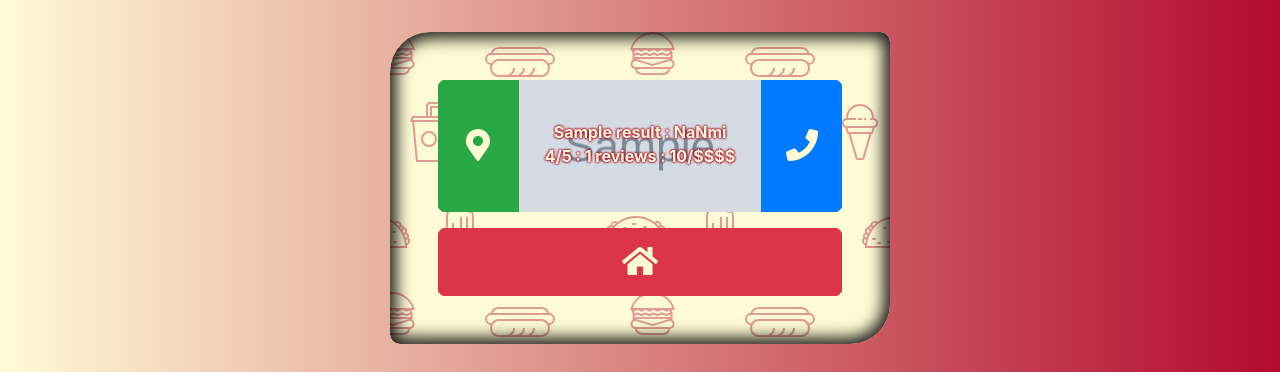
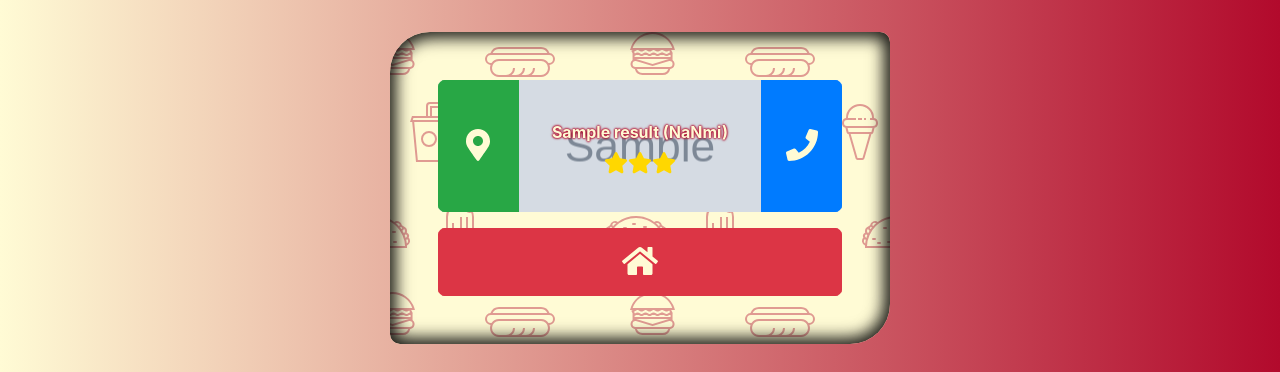
Before and after one commit to deadlysyn/chowchow, a Node server app: template views/list.ejs in a window 1280 px wide. Shown: the part 132-504 px from the top of the page. Run offline with Node 20, Linux system fonts and the light colour scheme; the template is opened without the code that fills it: most values are stand-ins (such as "Sample title", 1, 10 or a date in 2020); grey boxes marked "Sample" are stand-in pictures.

Commit message:
minor format tweaks

```diff
--- a/views/list.ejs
+++ b/views/list.ejs
@@ -14,8 +14,8 @@
                         <a class="btn btn-big btn-success" role="button" href="#" onclick="route('<%= biz.location.display_address %>');return false"><i class="fas fa-map-marker-alt fa-fw fa-2x" style="color:#fffbd5"></i></a>
                     </div>
                     <div class="list-middle text-shadow">
-                        <p><%= printer(biz.name) %> : <%= parseFloat(biz.distance / 1609.344).toFixed(1) %>mi</p>
-                        <p><%= biz.rating %>/5 : <%= biz.review_count %> <a href="<%= biz.url %>">reviews</a> : <%= biz.price %>/$$$$</p>
+                        <p><%= printer(biz.name) %> (<%= parseFloat(biz.distance / 1609.344).toFixed(1) %>mi)</p>
+                        <p><a href="<%= biz.url %>"><%- stars(biz.rating) %></a></p>
                     </div>
                     <div class="list-right">
                         <a class="btn btn-big btn-primary" role="button" href="tel:<%= biz.phone %>"><i class="fas fa-phone fa-fw fa-2x" style="color:#fffbd5"></i></a>
--- a/views/random.ejs
+++ b/views/random.ejs
@@ -10,9 +10,9 @@
         <% } %>
                 <div class="random-outer">
                     <div class="random-inner text-shadow">
-                        <p><%= biz.name %></p>
-                        <p><%= parseFloat(biz.distance / 1609.344).toFixed(1) %> miles : <%= biz.price %>/$$$$</p>
-                        <p><%= biz.rating %>/5 stars (<%= biz.review_count %> <a href="<%= biz.url %>">reviews</a>)</p>
+                        <p><%= printer(biz.name, 20) %></p>
+                        <p><%= parseFloat(biz.distance / 1609.344).toFixed(1) %> miles : <%= biz.price %></p>
+                        <p><a href="<%= biz.url %>"><%- stars(biz.rating) %></a> (<%= biz.review_count %> reviews)</p>
                     </div>
                 </div>
                 <div class="buttons">
```
